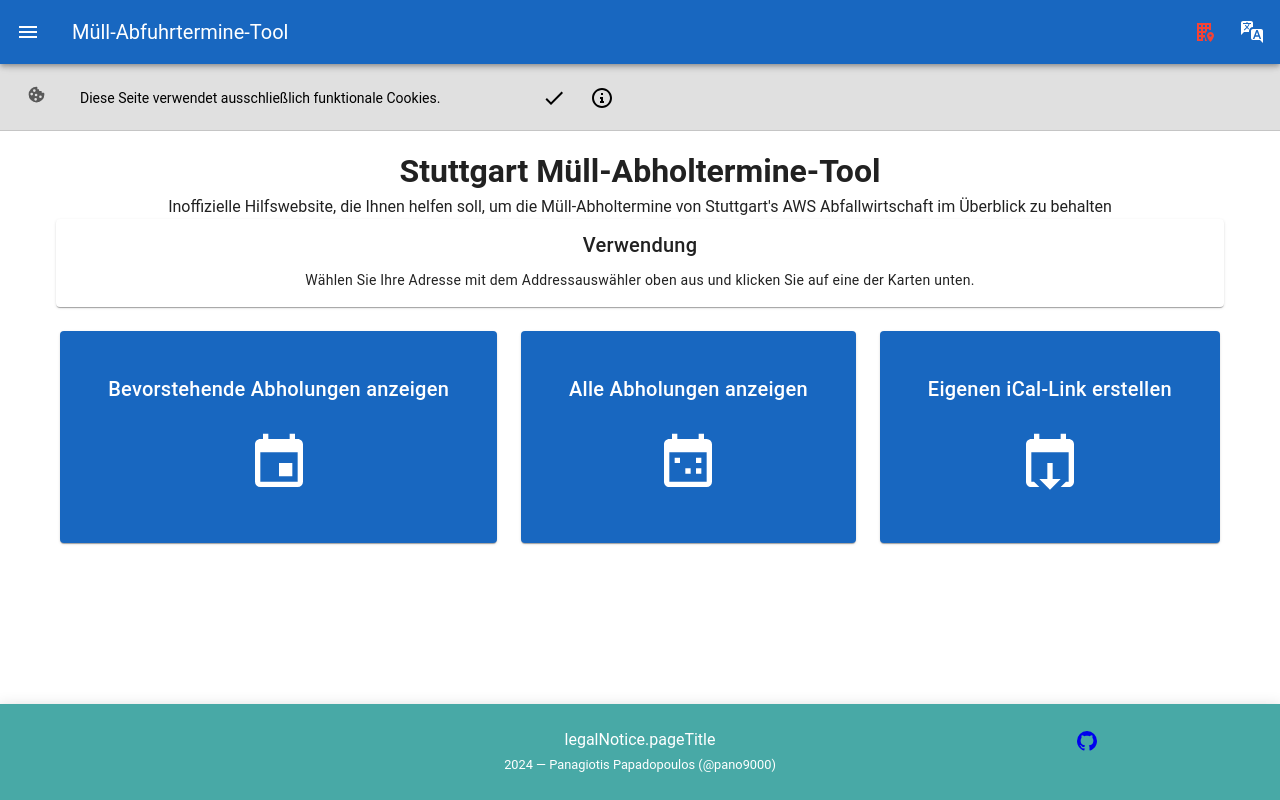
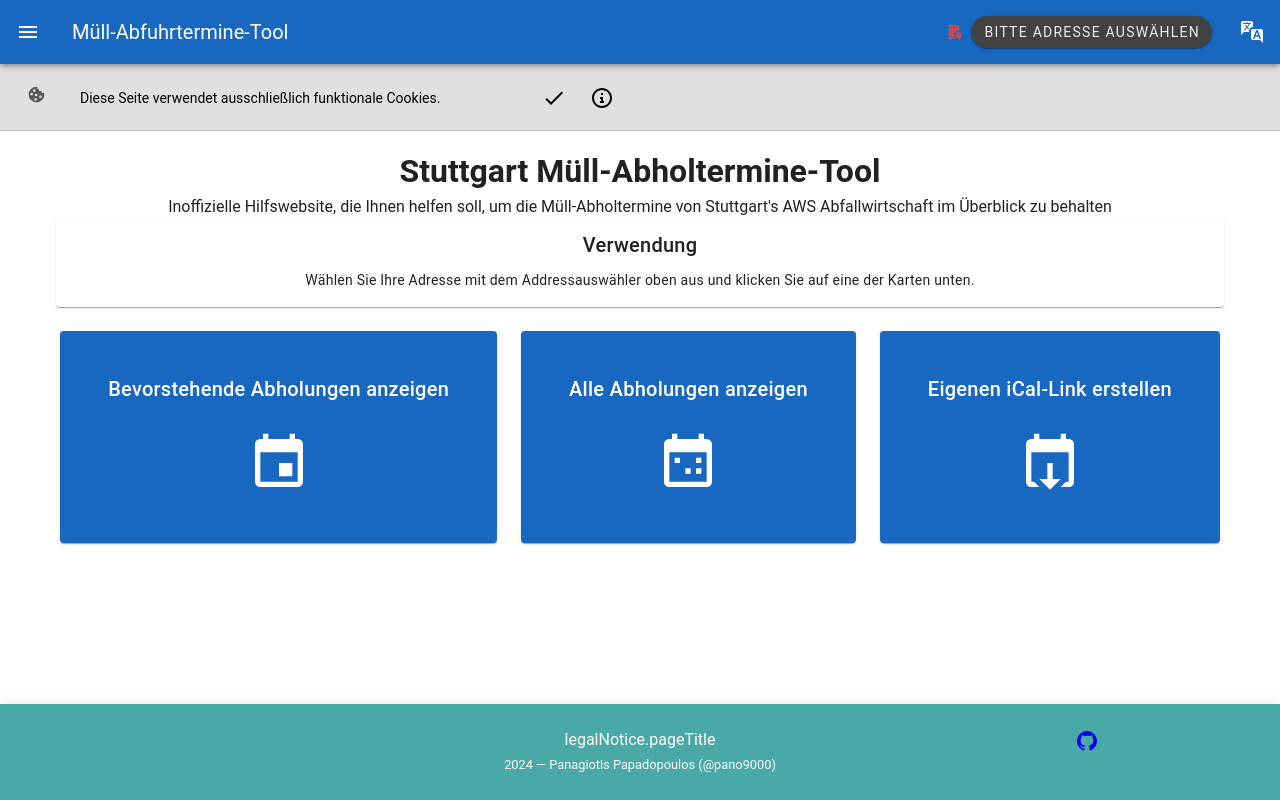
Before and after one commit to pano9000/aws-stuttgart-pickup-dates-service, a Nuxt app: page / in a window 1280 px wide. Built offline with nearby package versions, Linux system fonts and the light colour scheme.

Commit message:
feat(NavigationAppBarMenuLocationPicker): improve useability
display selected address as v-chip

```diff
--- a/components/Navigation/NavigationAppBarMenuLocationPicker.vue
+++ b/components/Navigation/NavigationAppBarMenuLocationPicker.vue
@@ -7,11 +7,17 @@
     eager
   >
     <template #activator="{ props }">
-      <v-btn
-        :icon="mdiOfficeBuildingMarker"
-        v-bind="props"
+      <div v-bind="props">
+        <v-btn
+        :prepend-icon="mdiOfficeBuildingMarker"
         :color="(!hasSetStreet) ? 'red' : undefined"
-      />
+        >
+        <v-chip
+          :text="hasSetStreet ? `${cookieStreet.streetname} ${cookieStreet.streetno}` : i18n.t('locationPickerNavMenuBtn.noAddress')"
+          variant="elevated"
+        />
+        </v-btn>
+      </div>
     </template>
     <BaseLocationPicker/>
   </v-menu>
@@ -20,6 +26,15 @@
 <script setup lang="ts">
   import BaseLocationPicker from '../LocationPicker/BaseLocationPicker.vue';
   import { mdiOfficeBuildingMarker } from "@mdi/js";
-  const { hasSetStreet } = useCookieUserConfig();
+  import { useCustomI18n } from '../../composables/useCustomI18n.js';
+
+  const { hasSetStreet, cookieStreet } = useCookieUserConfig();
+
+  const { i18n, multiMergeLocaleMessage }  = useCustomI18n();
+
+  multiMergeLocaleMessage("locationPickerNavMenuBtn", [
+    ["noAddress", {de: "Bitte Adresse Auswählen", en: "Please Select Address"}],
+  ]);
+
 
 </script>
```
